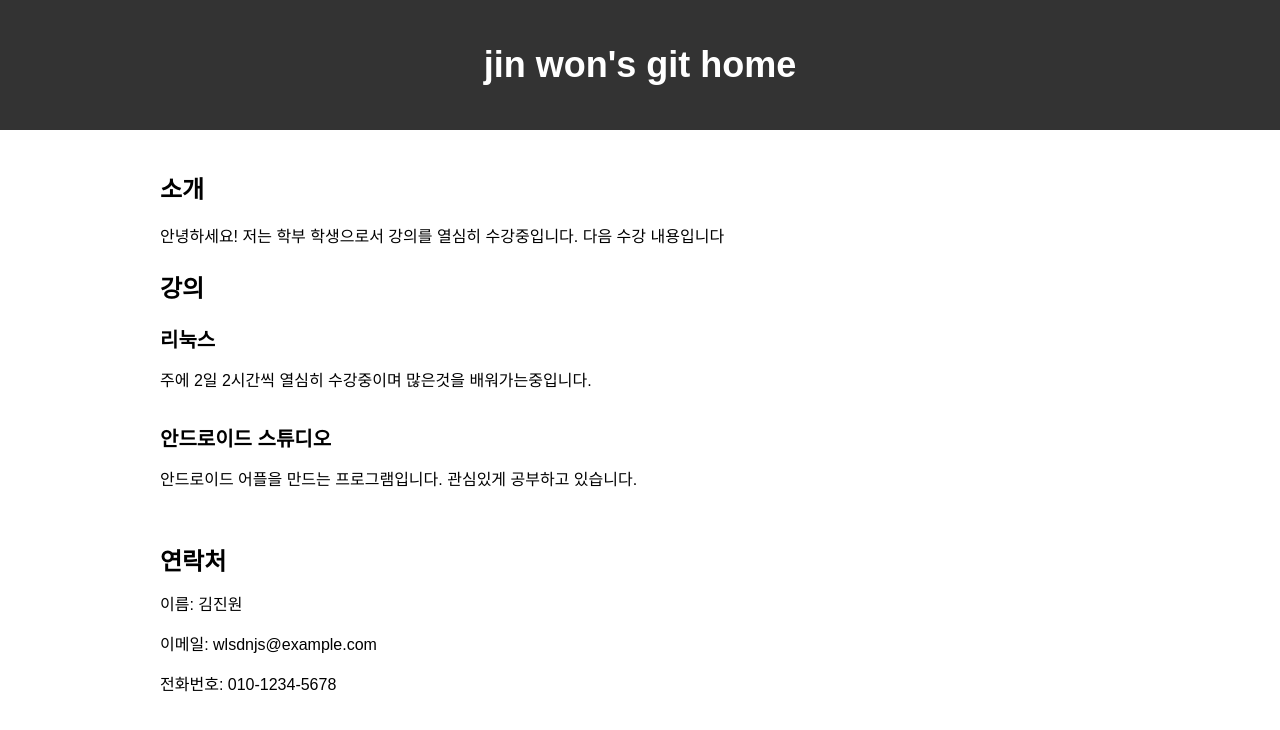
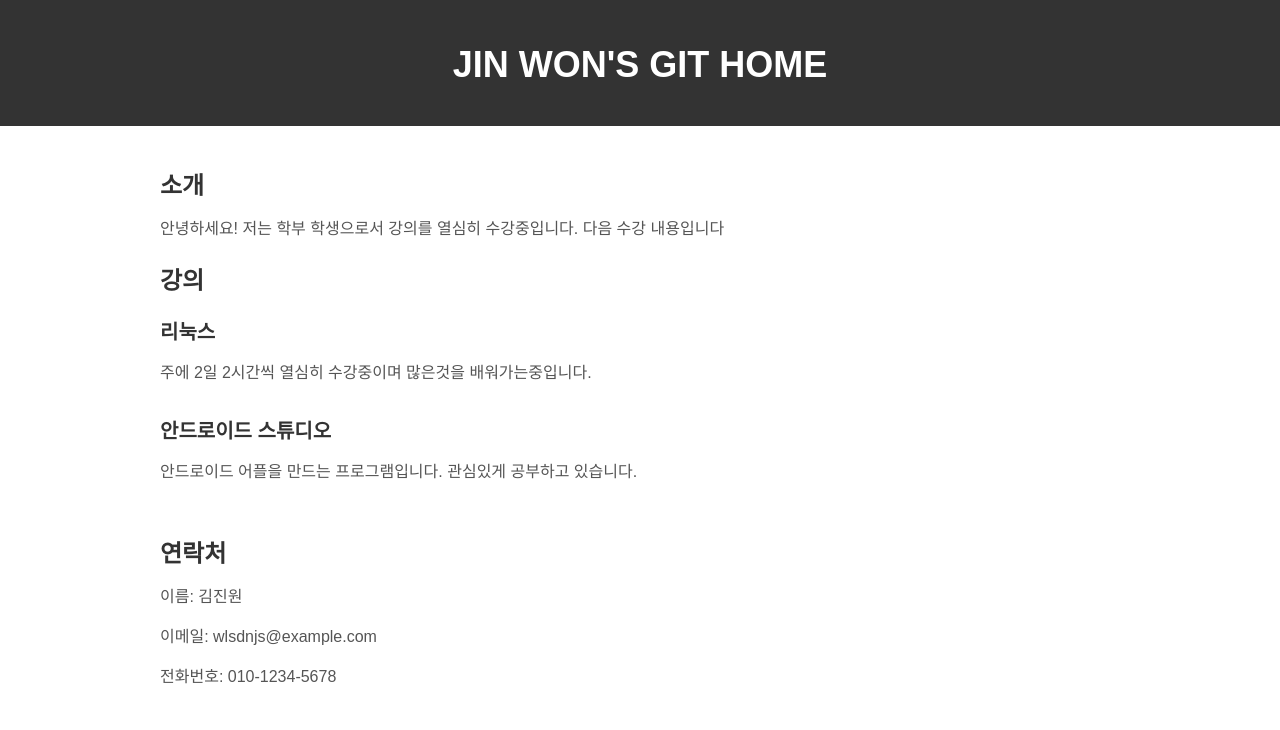
Before and after one commit to rlawlsdnjs2/lll, a plain HTML site: page index.html in a window 1280 px wide. Drawn offline with Linux system fonts and the light colour scheme.

Commit message:
Update index.html

```diff
--- a/index.html
+++ b/index.html
@@ -7,7 +7,7 @@
     <style>
 
        body {
-            font-family: Arial, sans-serif;
+    font-family: 'Arial', sans-serif;
     margin: 0;
     padding: 0;
 }
@@ -27,15 +27,21 @@
 
 h1 {
     font-size: 36px;
+    text-align: center;
+    margin-bottom: 20px;
+    text-transform: uppercase;
 }
 
 h2 {
     font-size: 24px;
+    margin-bottom: 10px;
+    color: #333;
 }
 
 p {
     font-size: 16px;
     line-height: 1.5;
+    color: #555;
 }
 
 .project {
@@ -45,6 +51,7 @@
 .project h3 {
     font-size: 20px;
     margin-bottom: 10px;
+    color: #333;
 }
 
 .project p {
@@ -57,14 +64,22 @@
 
 .contact h2 {
     margin-bottom: 10px;
+    color: #333;
 }
 
 .contact p {
     margin-bottom: 5px;
+    color: #555;
 }
 
 .contact a {
     color: #333;
+    text-decoration: none;
+    transition: color 0.3s ease;
+}
+
+.contact a:hover {
+    color: #777;
 }
     </style>
 </head>
```
Lines whose indentation alone changed are shown as unchanged.
